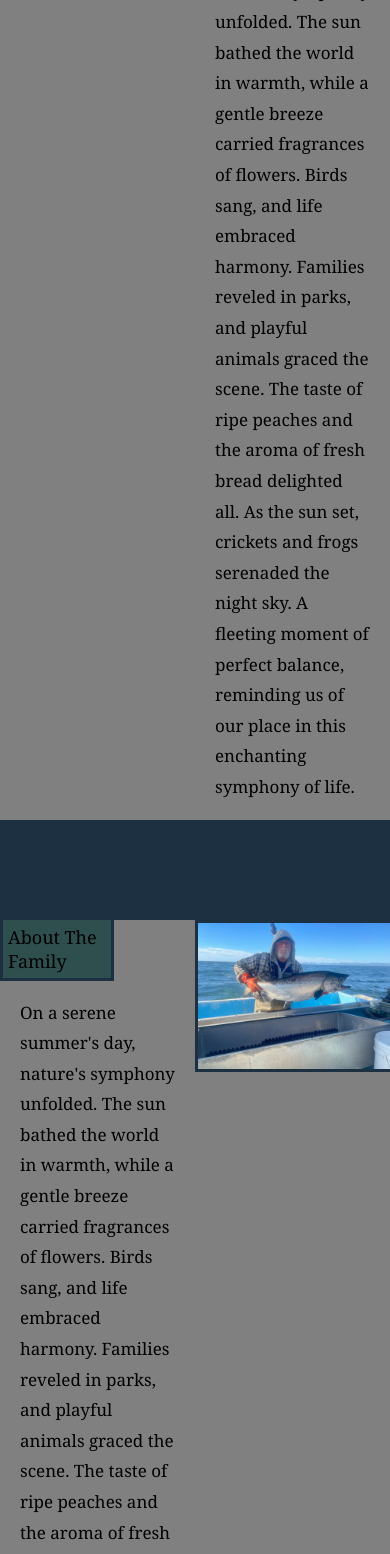
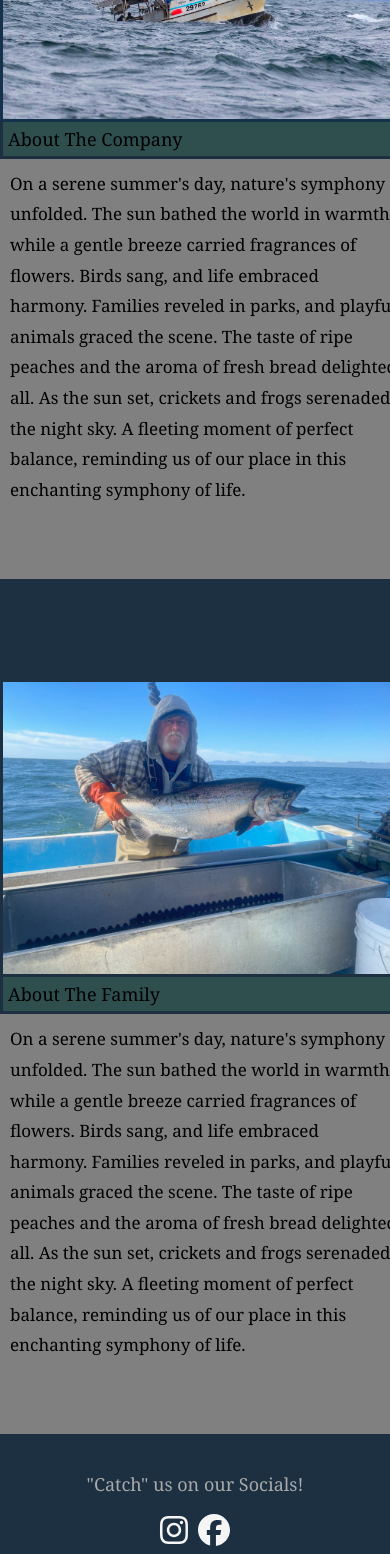
Before and after one commit to PoochMagunder/LingKing, a React (Create React App) app: page / in a window 390 px wide. Shown: the part 400-1954 px from the top of the page. Built offline with nearby package versions, Linux system fonts and the light colour scheme.

Commit message:
updated responsiveness

```diff
--- a/src/assets/Homepage.css
+++ b/src/assets/Homepage.css
@@ -115,3 +115,60 @@
     width: fit-content;
     height: fit-content;
 }
+
+@media screen and (max-width: 412px) {
+
+    .about-wrapper {
+        flex-direction: column;
+    }
+
+    .about-us {
+        flex-direction: column;
+        width: 100%;
+    }
+
+    .about-header {
+        margin-top: -5px;
+        margin-left: 0px;
+        width: 100%;
+        border-left: #1C3041;
+        border-left-style: solid;
+    }
+
+    .about-us-p {
+        margin: 10px;
+        width: 100%;
+        height: 400px;
+    }
+
+    .boat-image-aside {
+        width: 100%;
+    }
+
+    .family-wrapper {
+        flex-direction: column;
+    }
+
+    .about-family {
+        flex-direction: column;
+        width: 100%;
+    }
+
+    .family-image-aside {
+        width: 100%;
+    }
+
+    .about-family-header {
+        margin-top: -5px;
+        width: 100%;
+        border-right: #1C3041;
+        border-right-style: solid;
+    }
+
+    .about-family-p {
+        margin: 10px;
+        width: 100%;
+        height: 400px;
+
+    }
+}
--- a/src/assets/Navigation.css
+++ b/src/assets/Navigation.css
@@ -4,6 +4,7 @@
     flex-wrap: wrap;
     background-color: #1C3041;
     height: fit-content;
+    width: 100%;
 }
 
 .logo {
```
